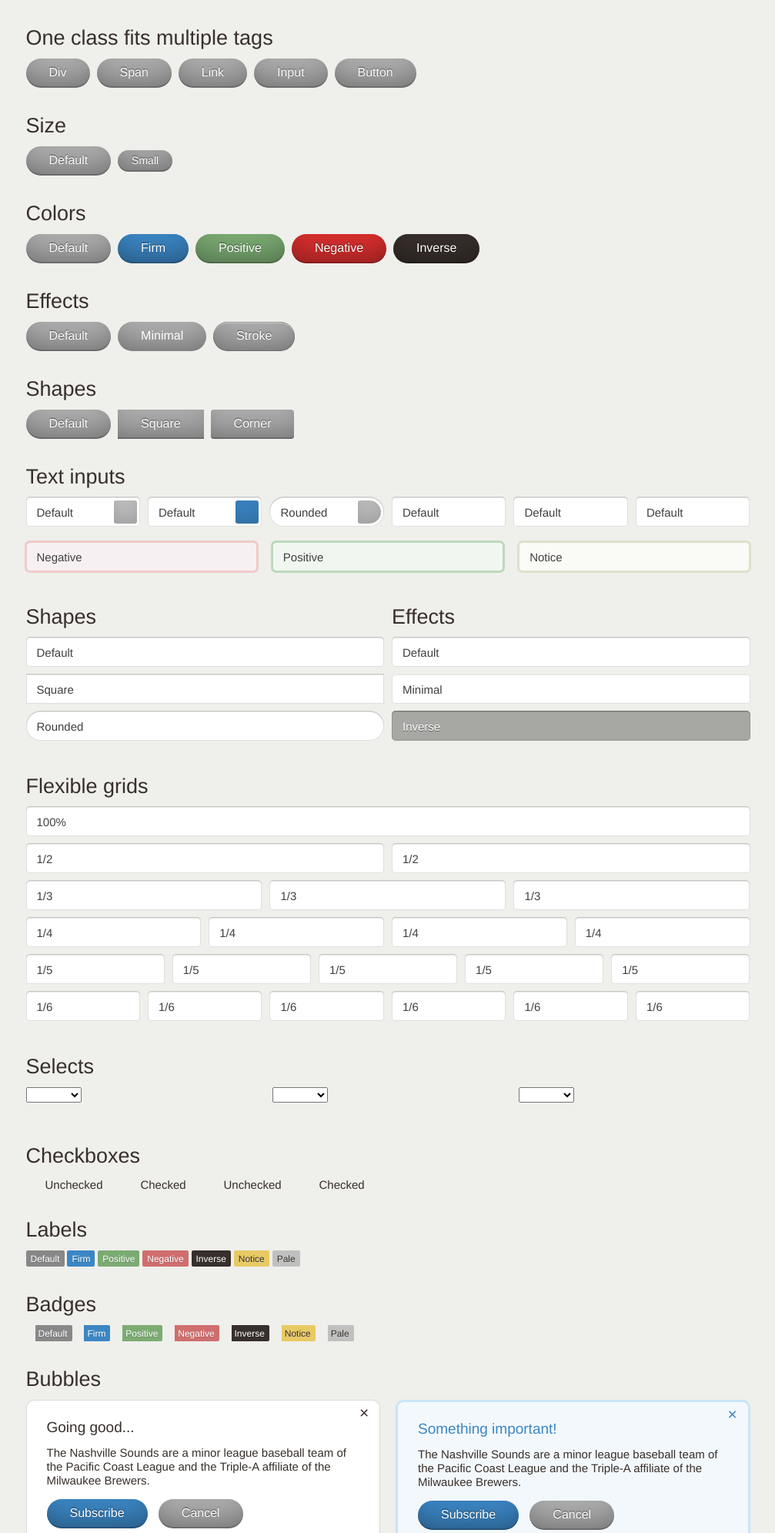
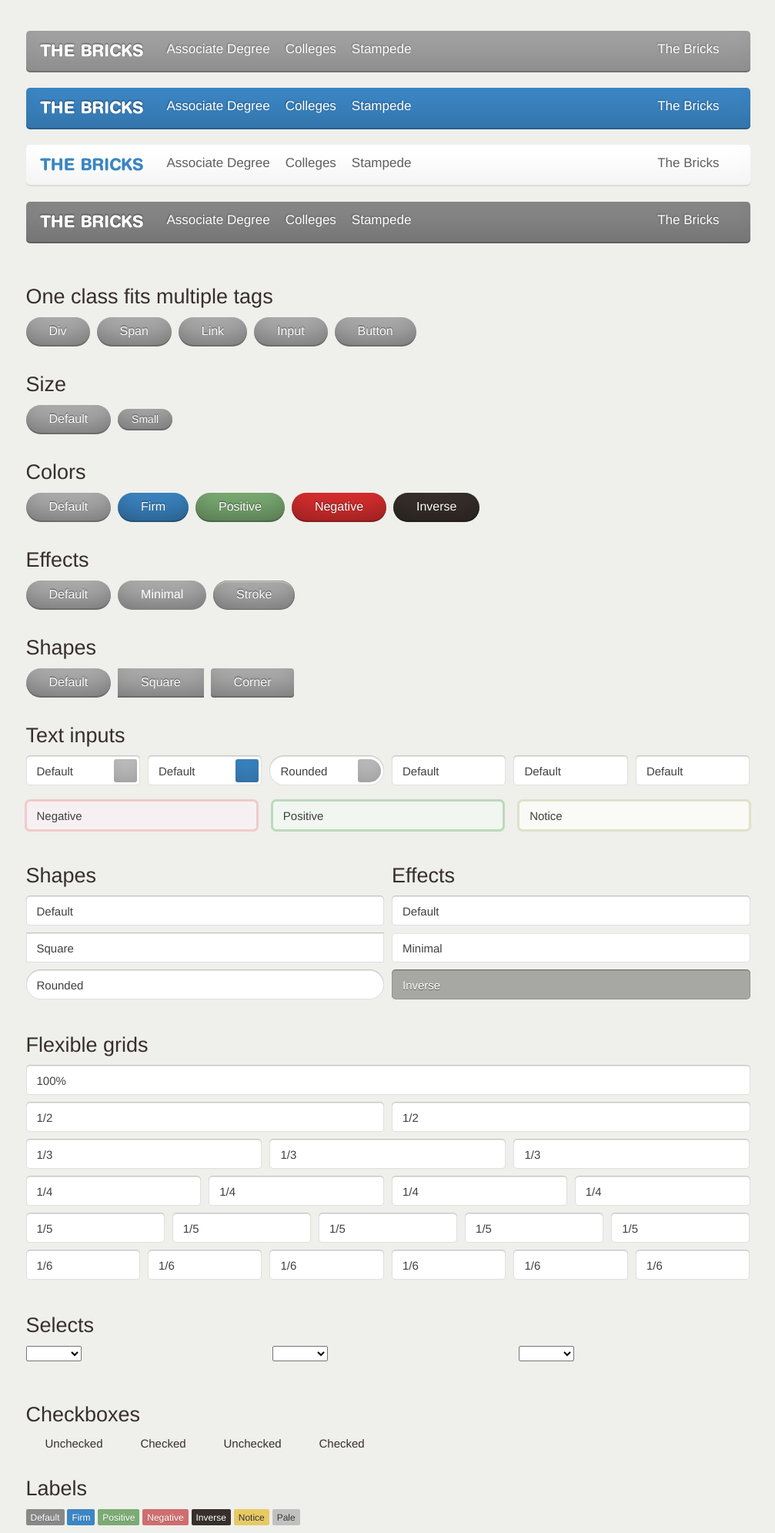
Before and after one commit to iurevych/The-Bricks, a Rails app: page / in a window 1280 px wide. Shown: the top 1991 px of the page at 77% size, without its empty margins (136-1143 px from the left). Run offline with Rails 7, Linux system fonts and the light colour scheme; style sheets or scripts are compiled from the project's sources; some libraries are stand-ins or nearby versions.

Commit message:
Header module

```diff
--- /dev/null
+++ b/app/assets/stylesheets/modules/header.sass
@@ -0,0 +1,54 @@
+@import '../config'
+
+.header
+  background-color: #a2a2a2
+  border-radius: 5px
+  margin-bottom: $space-l
+  padding-bottom: 2px
+  +box-shadow((inset 0 -2px 0 rgba(#000, .2), inset 0 -40px 40px -20px rgba(#000, .15)))
+  +clearfix
+
+  // --------------------
+  // Colors
+  // --------------------
+  &.is-inverse
+    background-color: #878787
+
+  &.is-minimal
+    background-color: #fff
+    +box-shadow((inset 0 -2px 0 rgba(#000, .10), inset 0 -40px 40px -20px rgba(#000, .05)))
+
+    a
+      color: #5f5f5f
+      text-shadow: 0 1px 0 rgba(#fff, .5)
+
+    .header--dropdown
+      background-image: image-url('header/dropdown-minimal.png')
+
+  &.is-firm
+    background-color: $firm
+
+  a
+    color: #fff
+    font: 500 17px/normal $base-font
+    text-shadow: -1px -1px 2px rgba(#000, .3)
+
+.header--logo
+  float: left
+  padding: 13px 30px 13px 17px
+  text-decoration: none
+
+.header--menu
+  float: left
+  +clearfix
+
+  > li
+    float: left
+
+    a
+      display: block
+      padding: 14px 20px 15px 0
+
+.header--dropdown
+  background: image-url('header/dropdown.png') right center no-repeat
+  margin-right: 20px
--- /dev/null
+++ b/app/views/application/_header.haml
@@ -0,0 +1,64 @@
+.App--block
+  .header
+    %a.header--logo{href: "#"}
+      %img{src: "/assets/header/logo.png"}
+
+    %ul.header--menu
+      %li
+        %a{href: "#"} Associate Degree
+      %li
+        %a{href: "#"} Colleges
+      %li.header--dropdown
+        %a{href: "#"} Stampede
+
+    %ul.header--menu.right
+      %li.header--dropdown
+        %a{href: "#"} The Bricks
+
+  .header.is-firm
+    %a.header--logo{href: "#"}
+      %img{src: "/assets/header/logo.png"}
+
+    %ul.header--menu
+      %li
+        %a{href: "#"} Associate Degree
+      %li
+        %a{href: "#"} Colleges
+      %li.header--dropdown
+        %a{href: "#"} Stampede
+
+    %ul.header--menu.right
+      %li.header--dropdown
+        %a{href: "#"} The Bricks
+
+  .header.is-minimal
+    %a.header--logo{href: "#"}
+      %img{src: "/assets/header/logo-firm.png"}
+
+    %ul.header--menu
+      %li
+        %a{href: "#"} Associate Degree
+      %li
+        %a{href: "#"} Colleges
+      %li.header--dropdown
+        %a{href: "#"} Stampede
+
+    %ul.header--menu.right
+      %li.header--dropdown
+        %a{href: "#"} The Bricks
+
+  .header.is-inverse
+    %a.header--logo{href: "#"}
+      %img{src: "/assets/header/logo.png"}
+
+    %ul.header--menu
+      %li
+        %a{href: "#"} Associate Degree
+      %li
+        %a{href: "#"} Colleges
+      %li.header--dropdown
+        %a{href: "#"} Stampede
+
+    %ul.header--menu.right
+      %li.header--dropdown
+        %a{href: "#"} The Bricks
--- a/app/views/application/bricks.haml
+++ b/app/views/application/bricks.haml
@@ -1,3 +1,4 @@
+= render partial: "application/header"
 = render partial: "application/buttons"
 = render partial: "application/inputs"
 = render partial: "application/selects"
```
Also changed, not shown: app/assets/images/header/dropdown-minimal.png (added), app/assets/images/header/dropdown.png (added), app/assets/images/header/logo-firm.png (added), app/assets/images/header/logo.png (added).
